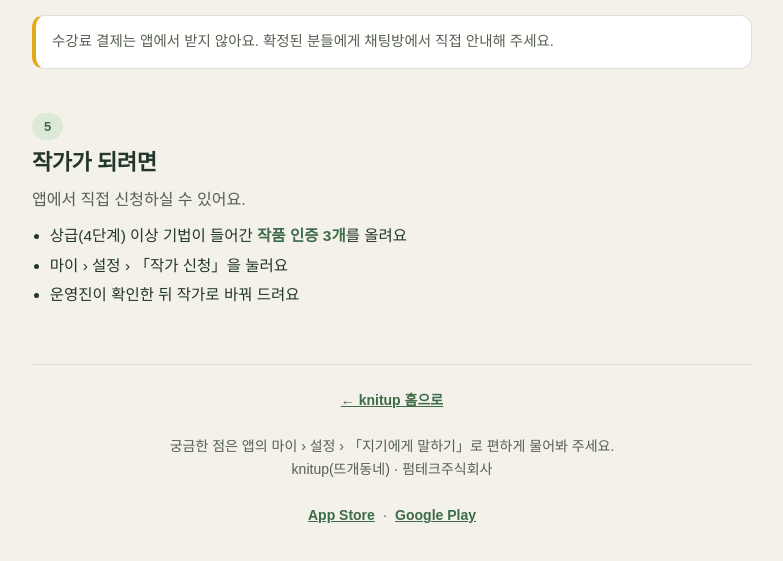
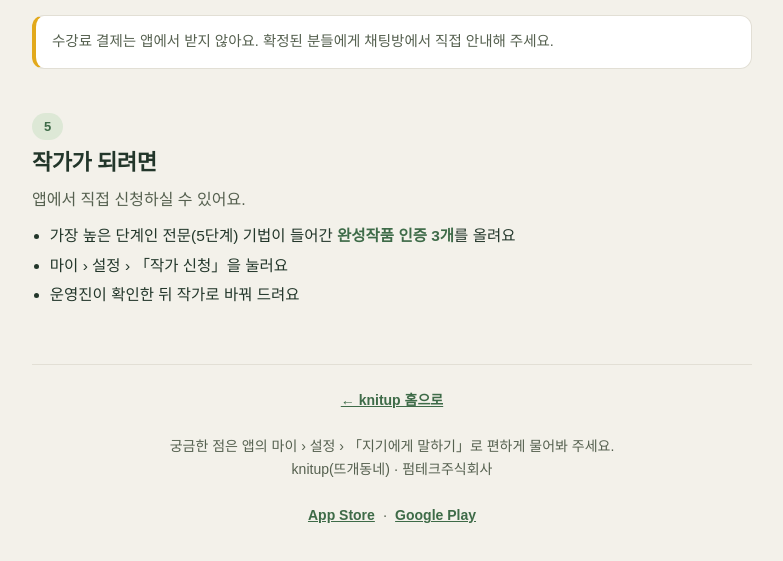
Before and after one commit to yesbeyesnono/knitup-home, a plain HTML site: page authors.html in a window 1280 px wide. Shown: the part 4123-4684 px from the top of the page, without its empty margins (248-1031 px from the left). Drawn offline with Linux system fonts and the light colour scheme.

Commit message:
작가 안내: 작가 신청 자격을 전문(5단계) 기법 완성작품 인증 3개로
Co-Authored-By: Claude Fable 5.2 <noreply@anthropic.com>

```diff
--- a/authors.html
+++ b/authors.html
@@ -60,7 +60,7 @@ footer a{color:var(--p);font-weight:700}
 
 <section><span class="num">5</span><h2>작가가 되려면</h2>
 <p>앱에서 직접 신청하실 수 있어요.</p>
-<ul class="pt"><li>상급(4단계) 이상 기법이 들어간 <b>작품 인증 3개</b>를 올려요</li><li>마이 › 설정 › 「작가 신청」을 눌러요</li><li>운영진이 확인한 뒤 작가로 바꿔 드려요</li></ul></section>
+<ul class="pt"><li>가장 높은 단계인 전문(5단계) 기법이 들어간 <b>완성작품 인증 3개</b>를 올려요</li><li>마이 › 설정 › 「작가 신청」을 눌러요</li><li>운영진이 확인한 뒤 작가로 바꿔 드려요</li></ul></section>
 
 <footer><a href="./">← knitup 홈으로</a><br><br>궁금한 점은 앱의 마이 › 설정 › 「지기에게 말하기」로 편하게 물어봐 주세요.<br>knitup(뜨개동네) · 펌테크주식회사<br><br>
 <a href="https://apps.apple.com/kr/app/knitup/id6811913066">App Store</a> &nbsp;·&nbsp; <a href="https://play.google.com/store/apps/details?id=kr.co.firmtech.knitneighbors">Google Play</a></footer>
```
